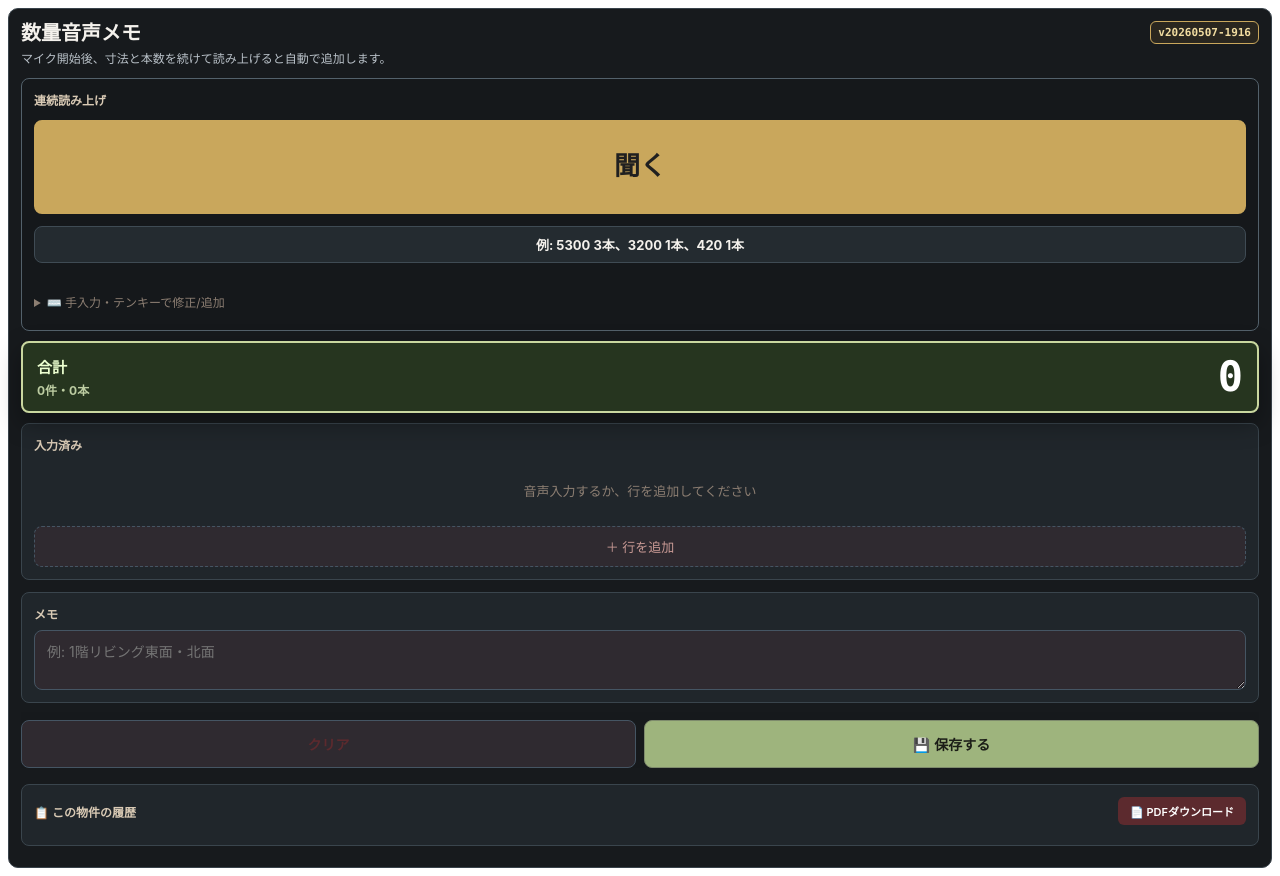
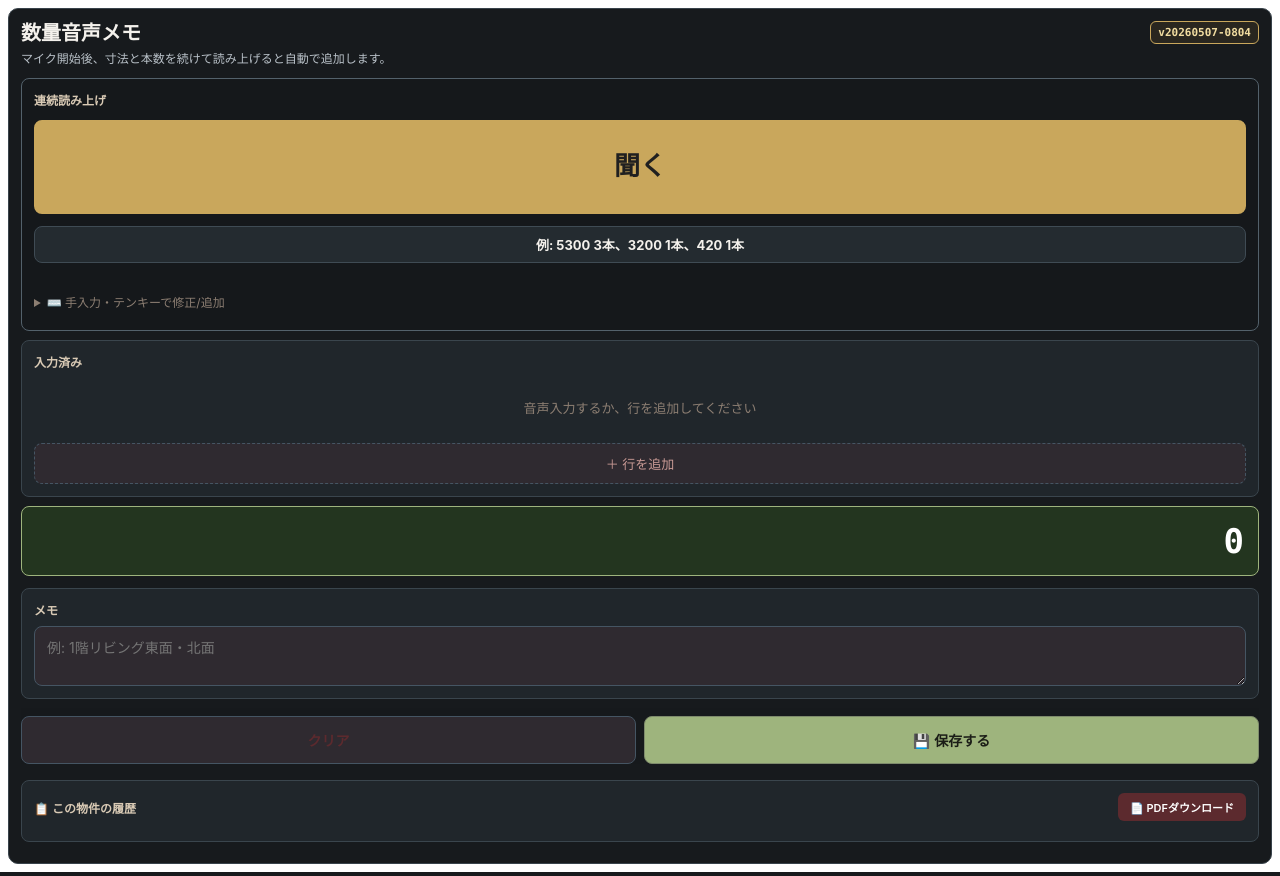
Before and after one commit to cbhatake-prog/genba-photo, a Flask app: template templates/voice_memo.html in a window 1280 px wide. Run offline with Flask 3, Linux system fonts and the light colour scheme; the template is opened without the code that fills it, so the values that code supplies are empty; parts of the project's set-up code (start-up, migrations or seed data) failed here and were passed over.

Commit message:
Restore previous voice memo recognition UI

```diff
--- a/templates/voice_memo.html
+++ b/templates/voice_memo.html
@@ -239,18 +239,16 @@
   .vmem-total {
     background: linear-gradient(135deg, #5C6A4D, #5C6A4D);
     border: 1px solid #7E8B6C; border-radius: 12px; padding: 16px;
-    display: flex; justify-content: space-between; align-items: center; gap: 12px;
+    display: flex; justify-content: flex-end; align-items: baseline;
     transition: transform 0.2s;
   }
   .vmem-total.bump { transform: scale(1.04); }
-  .vmem-total-label { color: #d6e6b8; font-size: 13px; font-weight: 900; }
-  .vmem-total-sub { color: #f4f1ec; font-size: 12px; font-weight: 700; opacity: .86; margin-top: 4px; }
+  .vmem-total-label,
+  .vmem-total-sub { display: none; }
   .vmem-total-value {
-    color: #fff; font-size: 36px; font-weight: 900;
+    color: #fff; font-size: 28px; font-weight: 700;
     font-family: "SF Mono", Menlo, monospace;
-    line-height: 1; text-align: right; white-space: nowrap; min-width: 0;
-  }
-  .vmem-total-value.long { font-size: 29px; }
+  }
   .vmem-total-value .u { display: none; }
 
   .vmem-memo {
@@ -512,20 +510,14 @@
     display: none;
   }
   .vmem-total {
-    position: sticky;
-    top: 6px;
-    z-index: 48;
-    background: #26351f;
-    border: 2px solid #c9d79f;
+    background: #23351f;
+    border-color: #9eb47d;
     border-radius: 8px;
-    padding: 13px 14px;
-    margin: 10px 0;
-    box-shadow: 0 10px 24px rgba(0,0,0,.35);
-  }
-  .vmem-total-label { color: #ecffd0; font-size: 15px; }
-  .vmem-total-sub { display: block; color: #d6e6b8; }
-  .vmem-total-value { color: #ffffff; font-size: 42px; }
-  .vmem-total-value.long { font-size: 31px; }
+    padding: 14px;
+    margin: 9px 0;
+  }
+  .vmem-total-label { color: #d6e6b8; }
+  .vmem-total-value { font-size: 34px; }
   .vmem-actions {
     position: sticky;
     bottom: 8px;
@@ -578,7 +570,7 @@
       <h2>数量音声メモ</h2>
       <div class="vmem-caption">マイク開始後、寸法と本数を続けて読み上げると自動で追加します。</div>
     </div>
-    <div class="vmem-version">v20260507-1916</div>
+    <div class="vmem-version">v20260507-0804</div>
   </div>
 
   <div class="vmem-help">
@@ -638,18 +630,18 @@
     </div>
   </div>
 
-  <div class="vmem-total" id="vmemTotalCard">
-    <div>
-      <div class="vmem-total-label" id="vmemTotalLabel">合計</div>
-      <div class="vmem-total-sub" id="vmemTotalSub">0件・0本</div>
-    </div>
-    <div class="vmem-total-value" id="vmemTotalValue">0<span class="u" id="vmemTotalUnit"></span></div>
-  </div>
-
   <div class="vmem-card">
     <h3>入力済み</h3>
     <div class="vmem-items" id="vmemItems"></div>
     <button class="vmem-add-row" id="vmemAddRow" type="button">＋ 行を追加</button>
+  </div>
+
+  <div class="vmem-total" id="vmemTotalCard">
+    <div>
+      <div class="vmem-total-label" id="vmemTotalLabel">合計</div>
+      <div class="vmem-total-sub" id="vmemTotalSub">0 / 0</div>
+    </div>
+    <div class="vmem-total-value" id="vmemTotalValue">0<span class="u" id="vmemTotalUnit"></span></div>
   </div>
 
   <div class="vmem-card" style="margin-top: 12px;">
@@ -2035,12 +2027,10 @@
   function updateTotal(bump) {
     const r = calcTotal();
     const tv = document.getElementById('vmemTotalValue');
-    const totalText = formatNum(r.total);
-    tv.firstChild.textContent = totalText;
-    tv.classList.toggle('long', totalText.length >= 10);
+    tv.firstChild.textContent = formatNum(r.total);
     document.getElementById('vmemTotalUnit').textContent = '';
     document.getElementById('vmemTotalLabel').textContent = '合計';
-    document.getElementById('vmemTotalSub').textContent = `${items.length}件・${r.totalCount}本`;
+    document.getElementById('vmemTotalSub').textContent = `${items.length} / ${r.totalCount}`;
     if (bump) {
       const c = document.getElementById('vmemTotalCard');
       c.classList.add('bump');
```
